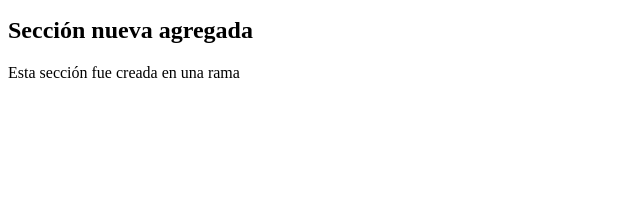
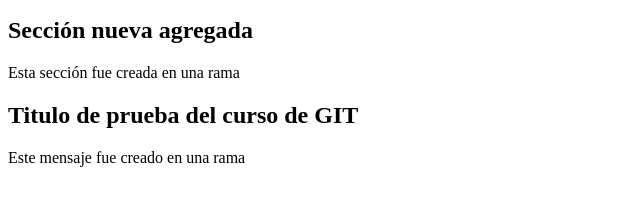
Before and after one commit to Blade7z/S9-S2-T1, a plain HTML site: page index.html in a window 1280 px wide. Shown: the part 101-302 px from the top of the page, without its empty margins (0-640 px from the left). Drawn offline with Linux system fonts and the light colour scheme.

Commit message:
Se agrega una nueva sección

```diff
--- a/index.html
+++ b/index.html
@@ -8,5 +8,7 @@
     <p>Proyecto colaborativo con GitHub</p>
     <h2>Sección nueva agregada</h2>
     <p>Esta sección fue creada en una rama</p>
+    <h2>Titulo de prueba del curso de GIT</h2>
+    <p>Este mensaje fue creado en una rama</p>
 </body>
 </html>
```
